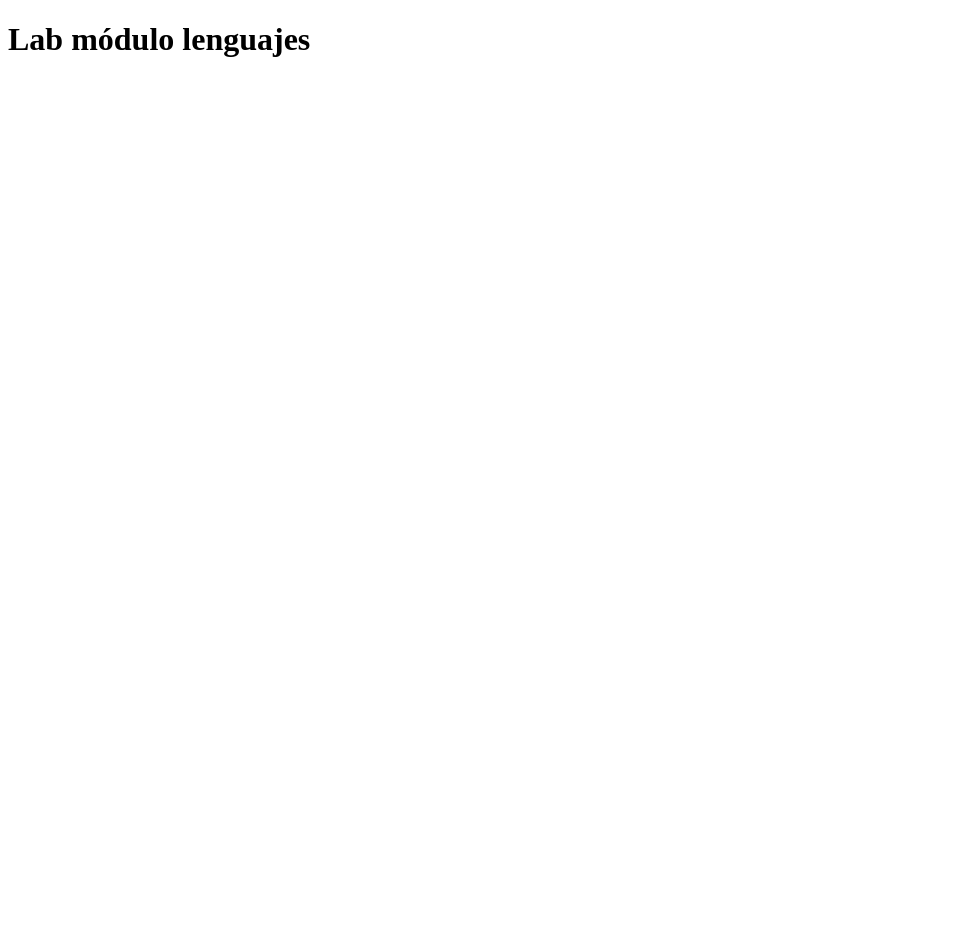
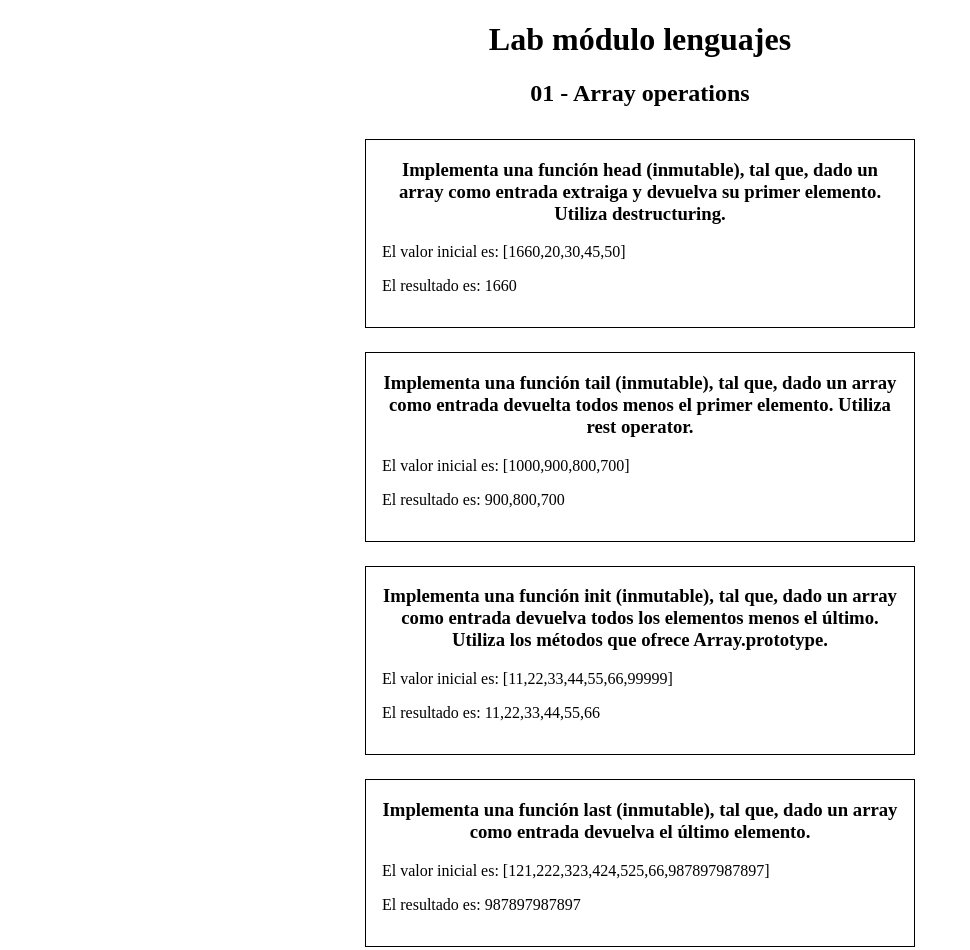
Before and after one commit to fran8narf/lab-modulo-lenguajes, a plain HTML site: page main/01-array-operations/index.html in a window 1280 px wide. Shown: the whole page, without its empty margins (0-970 px from the left). Before the commit the page ends 800 px from the top, so only its background shows below. Drawn offline with Linux system fonts and the light colour scheme.

Commit message:
some updates added to exercise 01

```diff
--- a/main/01-array-operations/index.html
+++ b/main/01-array-operations/index.html
@@ -4,9 +4,19 @@
     <meta charset="UTF-8">
     <meta name="viewport" content="width=device-width, initial-scale=1.0">
     <title>Document</title>
+    <link rel="stylesheet" href="style.css">
 </head>
 <body>
-    <h1>Lab módulo lenguajes</h1>
-    <script src="./index.js"></script>
+    <header>
+        <h1>Lab módulo lenguajes</h1>
+    </header>
+    <main>
+        <section id="array-operations">
+            <h1>01 - Array operations</h1>
+            <div class="container">
+            </div>
+        </section>
+    </main>
+    <script type="module" src="./index.js"></script>
 </body>
 </html>
--- a/main/01-array-operations/index.js
+++ b/main/01-array-operations/index.js
@@ -1,8 +1,4 @@
-const printResults = (statement,input, result) => {
-    console.log(statement);
-    console.log('El array dado es: ', input);
-    console.log('Y el resultado del ejercicio sería', result);
-}
+import { printResults } from '../mixins/mixins.js';
 
 /**
  * Implementa una función head (inmutable), tal que, dado un array como entrada extraiga y devuelva su primer elemento. Utiliza destructuring.
@@ -50,7 +46,8 @@ printResults(thirdStatement, thirdArray, testThird);
  */
 
 const last = (givenArray) => {
-    const lastEl = givenArray.pop();
+    const original = [...givenArray];
+    const lastEl = original.pop();
     return lastEl;
 };
 const fourthStatement = 'Implementa una función last (inmutable), tal que, dado un array como entrada devuelva el último elemento.';
--- /dev/null
+++ b/main/01-array-operations/style.css
@@ -0,0 +1,24 @@
+h1 {
+    text-align: center;
+}
+
+.container {
+    display: flex;
+    flex-wrap: wrap;
+    flex-direction: column;
+    align-items: center;
+    align-content: center;
+    justify-content: center;
+    box-sizing: border-box;
+}
+
+.ex-container {
+    width: 550px;
+    margin: .75em;
+    padding: 0em 1em 1em 1em;
+    box-sizing: border-box;
+    border: 1px solid black;
+    h3 {
+        text-align: center;
+    }
+}
--- /dev/null
+++ b/main/mixins/mixins.js
@@ -0,0 +1,28 @@
+export function printResults (statement,input, result) {
+    const parentDiv = document.querySelector('.container');
+
+    const exContainer = document.createElement('div');
+    exContainer.classList.add('ex-container');
+
+    const h3 = document.createElement('h3');
+    h3.textContent = statement;
+
+    const pInitialArray = document.createElement('p');
+    pInitialArray.classList.add('initial-array');
+    pInitialArray.textContent = `El valor inicial es: [${input}]`;
+
+    const pResult = document.createElement('p');
+    pResult.classList.add('result');
+    pResult.textContent = `El resultado es: ${result}`;
+
+    exContainer.appendChild(h3);
+    exContainer.appendChild(pInitialArray);
+    exContainer.appendChild(pResult);
+
+    parentDiv.appendChild(exContainer);
+
+
+    console.log(statement);
+    console.log('El array dado es: ', input);
+    console.log('Y el resultado del ejercicio sería', result);
+}
```
